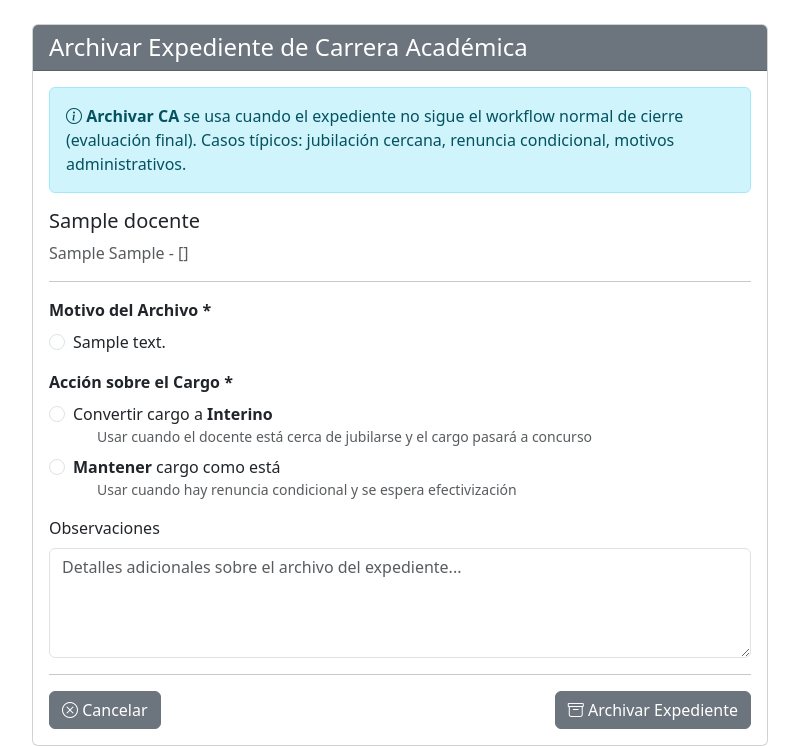
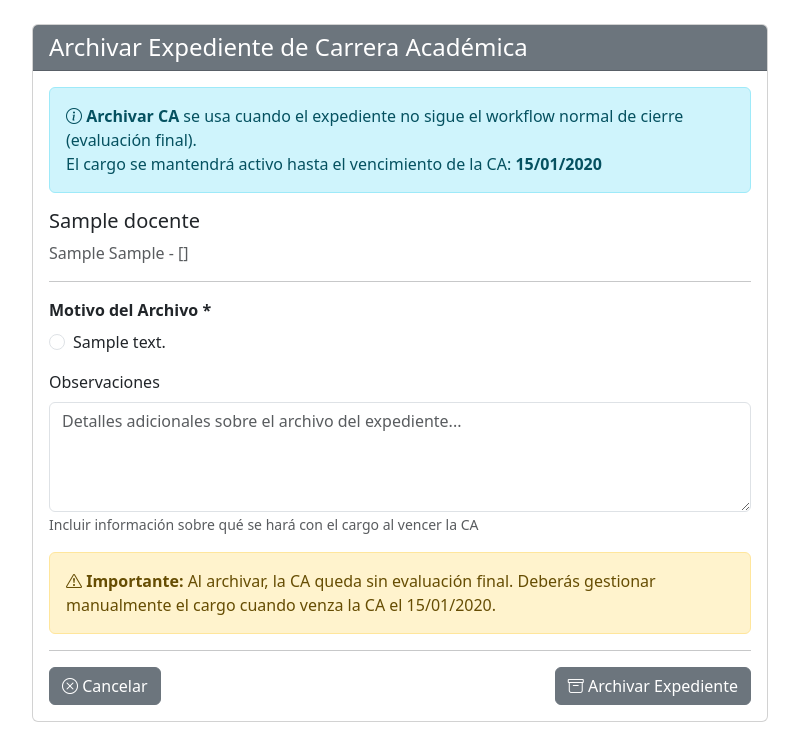
Before and after one commit to Dept-Civil-UTN-FRLP/civil-web, a Django app: template carrera_academica/templates/carrera_academica/archivar_ca.html in a window 1280 px wide. Shown: the part 136-882 px from the top of the page, without its empty margins (240-1039 px from the left). After the commit the page ends 858 px from the top, so only its background shows below. Run offline with Django 5.2, Linux system fonts and the light colour scheme; the template is opened without the code that fills it: most values are stand-ins (such as "Sample title", 1, 10 or a date in 2020).

Commit message:
feat: template para archivar CA con advertencia de gestión manual

```diff
--- a/carrera_academica/templates/carrera_academica/archivar_ca.html
+++ b/carrera_academica/templates/carrera_academica/archivar_ca.html
@@ -11,7 +11,8 @@
                 <div class="alert alert-info">
                     <i class="bi bi-info-circle"></i>
                     <strong>Archivar CA</strong> se usa cuando el expediente no sigue el workflow normal de cierre (evaluación final).
-                    Casos típicos: jubilación cercana, renuncia condicional, motivos administrativos.
+                    <br>
+                    El cargo se mantendrá activo hasta el vencimiento de la CA: <strong>{{ ca.fecha_vencimiento_actual|date:"d/m/Y" }}</strong>
                 </div>
 
                 <h5>{{ ca.cargo.docente }}</h5>
@@ -28,43 +29,37 @@
                         <label class="form-label"><strong>Motivo del Archivo *</strong></label>
                         {% for value, text in motivo_choices %}
                         <div class="form-check">
-                            <input class="form-check-input motivo-radio" type="radio" name="motivo_archivo"
+                            <input class="form-check-input" type="radio" name="motivo_archivo"
                                    id="motivo_{{ value }}" value="{{ value }}" required>
                             <label class="form-check-label" for="motivo_{{ value }}">
                                 {{ text }}
                             </label>
+                            <small class="d-block text-muted ms-4">
+                                {% if value == 'jubilacion_cercana' %}
+                                    Docente próximo a jubilarse. Cargo pasará a interino al vencer la CA.
+                                {% elif value == 'renuncia_condicional' %}
+                                    Renuncia condicional presentada. Cargo se mantendrá hasta efectivización.
+                                {% elif value == 'administrativo' %}
+                                    Razones administrativas específicas.
+                                {% endif %}
+                            </small>
                         </div>
                         {% endfor %}
                     </div>
 
                     <div class="mb-3">
-                        <label class="form-label"><strong>Acción sobre el Cargo *</strong></label>
-                        <div class="form-check">
-                            <input class="form-check-input" type="radio" name="accion_cargo"
-                                   id="accion_interino" value="interino" required>
-                            <label class="form-check-label" for="accion_interino">
-                                Convertir cargo a <strong>Interino</strong>
-                            </label>
-                            <small class="d-block text-muted ms-4">
-                                Usar cuando el docente está cerca de jubilarse y el cargo pasará a concurso
-                            </small>
-                        </div>
-                        <div class="form-check mt-2">
-                            <input class="form-check-input" type="radio" name="accion_cargo"
-                                   id="accion_mantener" value="mantener" required>
-                            <label class="form-check-label" for="accion_mantener">
-                                <strong>Mantener</strong> cargo como está
-                            </label>
-                            <small class="d-block text-muted ms-4">
-                                Usar cuando hay renuncia condicional y se espera efectivización
-                            </small>
-                        </div>
+                        <label for="observaciones_archivo" class="form-label">Observaciones</label>
+                        <textarea class="form-control" id="observaciones_archivo" name="observaciones_archivo"
+                                  rows="4" placeholder="Detalles adicionales sobre el archivo del expediente..." required></textarea>
+                        <small class="text-muted">
+                            Incluir información sobre qué se hará con el cargo al vencer la CA
+                        </small>
                     </div>
 
-                    <div class="mb-3">
-                        <label for="observaciones_archivo" class="form-label">Observaciones</label>
-                        <textarea class="form-control" id="observaciones_archivo" name="observaciones_archivo"
-                                  rows="4" placeholder="Detalles adicionales sobre el archivo del expediente..."></textarea>
+                    <div class="alert alert-warning">
+                        <i class="bi bi-exclamation-triangle"></i>
+                        <strong>Importante:</strong> Al archivar, la CA queda sin evaluación final.
+                        Deberás gestionar manualmente el cargo cuando venza la CA el {{ ca.fecha_vencimiento_actual|date:"d/m/Y" }}.
                     </div>
 
                     <hr>
```
